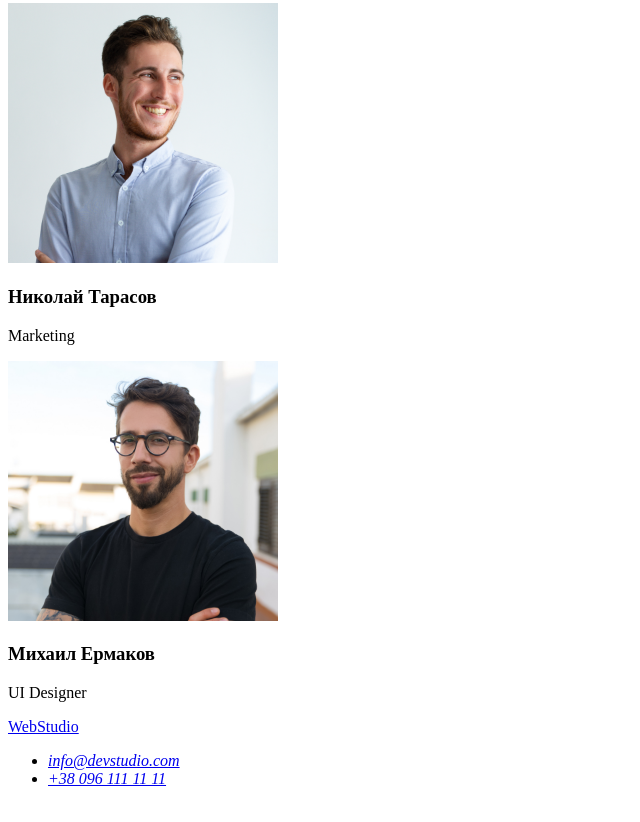
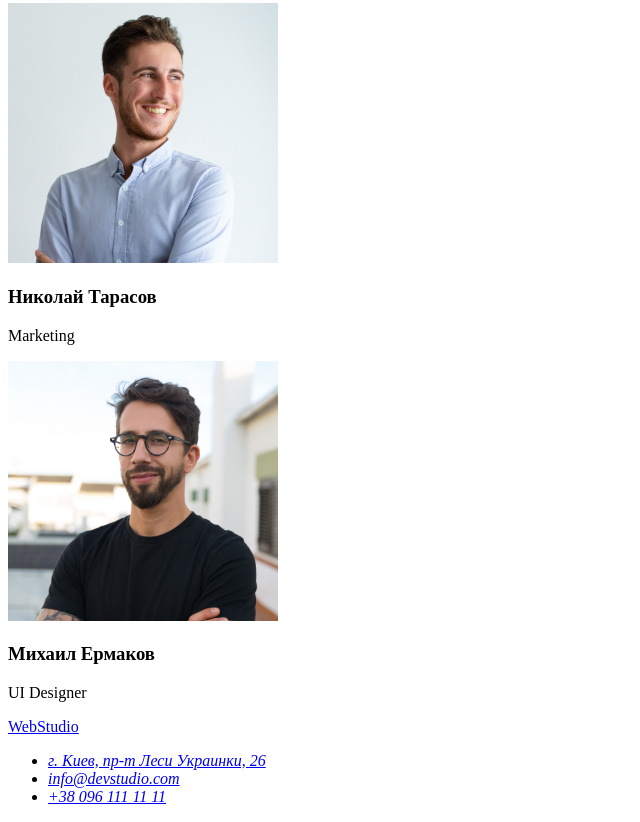
Before and after one commit to morfiy92/goit-markup-hw-01, a plain HTML site: page index.html in a window 1280 px wide. Shown: the part 2333-3155 px from the top of the page, without its empty margins (0-640 px from the left). Drawn offline with Linux system fonts and the light colour scheme.

Commit message:
Домашняя работа1.1

```diff
--- a/index.html
+++ b/index.html
@@ -112,6 +112,9 @@
 			<address>
 				<ul>
 					<li>
+						<a href="https://goo.gl/maps/joasaBkSW2DnJmef8" target="blank">г. Киев, пр-т Леси Украинки, 26</a>
+					</li>
+					<li>
 						<a href="mailto:info@devstudio.com">info@devstudio.com</a>
 					</li>
 					<li>
```
